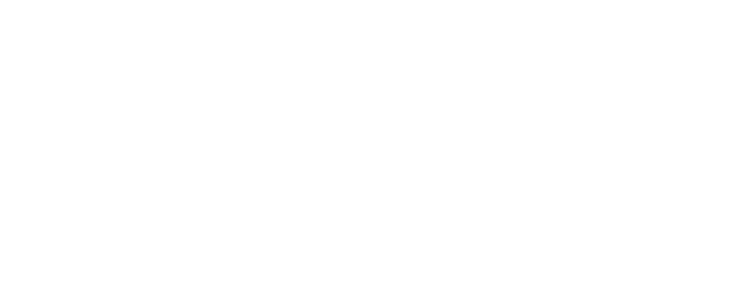
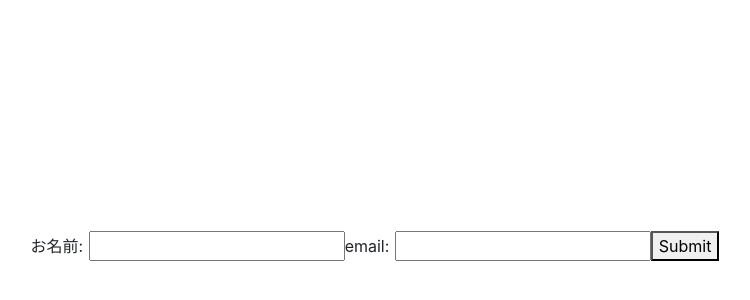
Before and after one commit to moritomomasa/WAMON, a Nuxt app: page /dbtest in a window 1280 px wide. Before the commit this address had no page. Shown: the part 150-450 px from the top of the page, without its empty margins (265-1015 px from the left). Built offline with nearby package versions, Linux system fonts and the light colour scheme.

Commit message:
'firebase追加'

```diff
--- a/package.json
+++ b/package.json
@@ -12,6 +12,7 @@
     "bootstrap": "^4.5.2",
     "bootstrap-vue": "^2.17.3",
     "core-js": "^3.6.5",
+    "firebase": "^8.0.2",
     "nuxt": "^2.14.6",
     "skyway-js": "^4.0.0",
     "web-midi-api": "^2.0.8"
--- /dev/null
+++ b/pages/dbtest.vue
@@ -0,0 +1,52 @@
+<template>
+ <div class="page">
+   <label>
+     <span>
+       お名前:
+     </span>
+     <input
+       type="text"
+       v-model="user.name"
+     >
+   </label>
+   <label>
+     <span>
+       email:
+     </span>
+     <input
+       type="text"
+       v-model="user.email"
+     >
+   </label>
+   <button
+     type="button"
+     @click="submit"
+   >
+     Submit
+   </button>
+ </div>
+</template>
+
+<script>
+import firebase from '@/plugins/firebase'
+
+export default {
+ data () {
+   return {
+     user: {
+       name: "",
+       email: ""
+     },
+   }
+ },
+ methods: {
+   submit () {
+     let Ref = firebase.database().ref()
+     Ref.push({ name: this.user.name, body: this.user.email })
+     .then(response => {
+       console.log(response, this.user)
+     })
+   },
+ },
+}
+</script>
--- a/pages/index.vue
+++ b/pages/index.vue
@@ -1,5 +1,6 @@
 <template>
     <div id="app">
+      <a @click="$router.push('dbtest')">トップへ</a>
       <h1 class="title">承認<span class="blue">欲求</span></h1>
       <h2 class="subtitle">あなたの欲望をいまここで</h2>
 
--- /dev/null
+++ b/plugins/firebase.js
@@ -0,0 +1,17 @@
+import firebase from "firebase/app"
+import "firebase/database"
+
+if (!firebase.apps.length) {
+  firebase.initializeApp( {
+    apiKey: "AIzaSyBhaptFVGUzDvRwiOxBVv8jrBQPp1Ub9Rw",
+    authDomain: "desire-8ab9d.firebaseapp.com",
+    databaseURL: "https://desire-8ab9d.firebaseio.com",
+    projectId: "desire-8ab9d",
+    storageBucket: "desire-8ab9d.appspot.com",
+    messagingSenderId: "969491076588",
+    appId: "1:969491076588:web:0519ce1fa7145ef29fdcc9",
+    measurementId: "G-9X0FDD86ZB"
+  })
+}
+
+export default firebase
```
Also changed, not shown: 2 other files (tests, documents, lock files or other folders).
